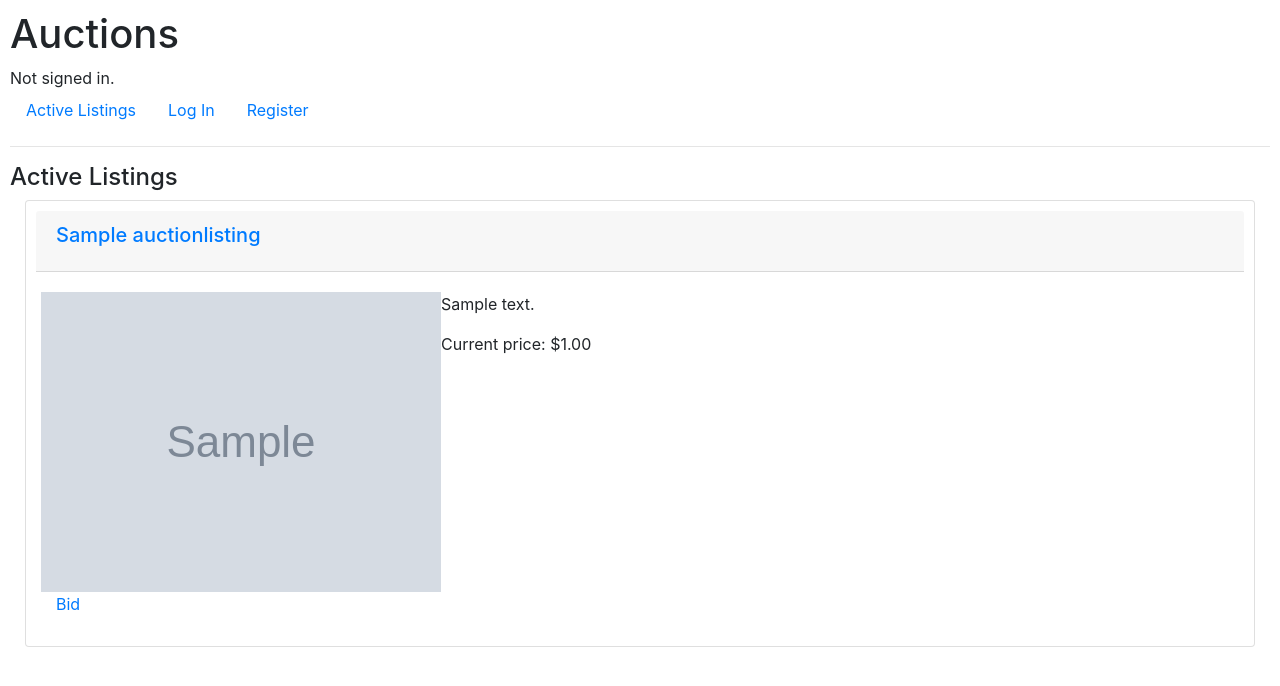
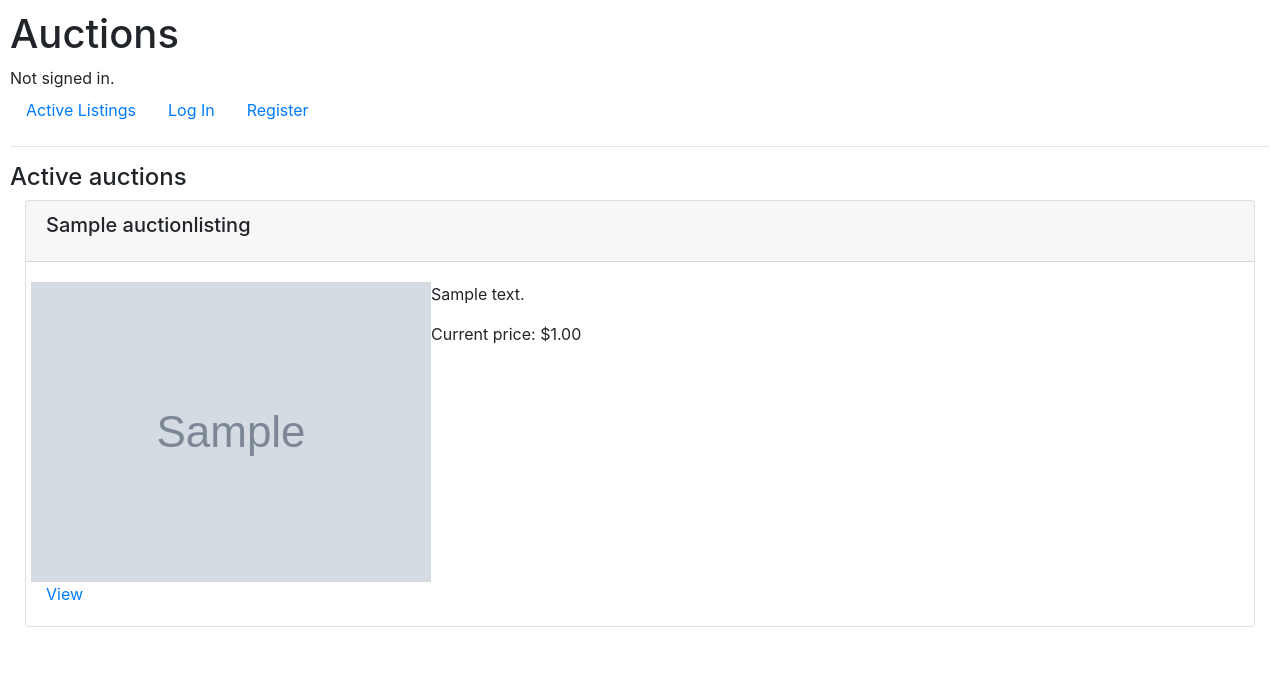
Before and after one commit to luricl/e-commerce, a Django app: page / in a window 1280 px wide. Shown: the top 686 px of the page. Run offline with Django 3.2, Linux system fonts and the light colour scheme; tables that the repository leaves empty hold one stand-in row (values such as "Sample post"); grey boxes marked "Sample" are stand-in pictures; some libraries are stand-ins or nearby versions.

Commit message:
rename listing to auction

```diff
--- a/auctions/static/auctions/styles.css
+++ b/auctions/static/auctions/styles.css
@@ -1,7 +1,3 @@
 body {
     padding: 10px;
 }
-
-.card {
-    padding: 10px;
-}
--- a/auctions/templates/auctions/index.html
+++ b/auctions/templates/auctions/index.html
@@ -1,32 +1,32 @@
 {% extends "auctions/layout.html" %}
 
 {% block body %}
-    <h4>Active Listings</h4>
+    <h4>Active auctions</h4>
 
-    {% if listings %}
-    {% for listing in listings %}
+    {% if auctions %}
+    {% for auction in auctions %}
         <div class="col" >
             <div class="card">
                 <div class="card-header">
-                    <h5 class="card-title"><a href="{% url 'show_listing' listing.title %}">{{ listing.title }}</a></h5>
+                    <h5 class="card-title">{{ auction.title }}</h5>
                 </div>
                 <div class="card-body">
                     <div class="row">
                         <div class="card-image">
-                            <img src="{{ listing.image_url }}">
+                            <img src="{{ auction.image_url }}">
                         </div>
                         <div>
-                            <p>{{ listing.description }}</p>
-                            <p>Current price: ${{ listing.current_bid }}</p>
+                            <p>{{ auction.description }}</p>
+                            <p>Current price: ${{ auction.current_bid }}</p>
                         </div>
                     </div>
-                    <a href="{% url 'show_listing' listing.title %}">Bid</a>
+                    <a href="{% url 'show_auction' auction.title %}">View</a>
                 </div>
             </div>
         </div>
     {% endfor %}
     {% else %}
-        <h3>No auctions for today!</h3>
+        <h5>No auctions for today!</h5>
     {% endif %}
 
 {% endblock %}
--- a/auctions/urls.py
+++ b/auctions/urls.py
@@ -8,5 +8,5 @@ urlpatterns = [
     path("logout", views.logout_view, name="logout"),
     path("register", views.register, name="register"),
     path("create", views.create_listing, name="create"),
-    path("listing/<str:item>/", views.show_listing, name="show_listing")
+    path("auction/<str:item>/", views.show_auction, name="show_auction")
 ]
--- a/auctions/views.py
+++ b/auctions/views.py
@@ -9,9 +9,9 @@ from .models import User, AuctionListings, Bids, Comments
 
 
 def index(request):
-    all_listings = AuctionListings.objects.filter(active=True)
+    auctions = AuctionListings.objects.filter(active=True)
 
-    return render(request, "auctions/index.html", {"listings":all_listings})
+    return render(request, "auctions/index.html", {"auctions" : auctions})
 
 def login_view(request):
     if request.method == "POST":
@@ -83,13 +83,12 @@ def create_listing(request):
         except:
             messages.error(request, "action failed!")
 
-    return render(request, "auctions/create_listing.html")
+    return render(request, "auctions/create_auction.html")
 
-def show_listing(request, item):
+def show_auction(request, item):
 
-    listing = AuctionListings.objects.get(title=item)
+    auction = AuctionListings.objects.get(title=item)
 
-
-    return render(request, "auctions/listing.html", {
-        "listing": listing
+    return render(request, "auctions/auction.html", {
+        "auction": auction
     })
```
Also changed, not shown: auctions/templates/auctions/auction.html (added, +17 -0 lines), auctions/templates/auctions/listing.html (deleted, +0 -15 lines), auctions/templates/auctions/create_auction.html (renamed from auctions/templates/auctions/create_listing.html).
